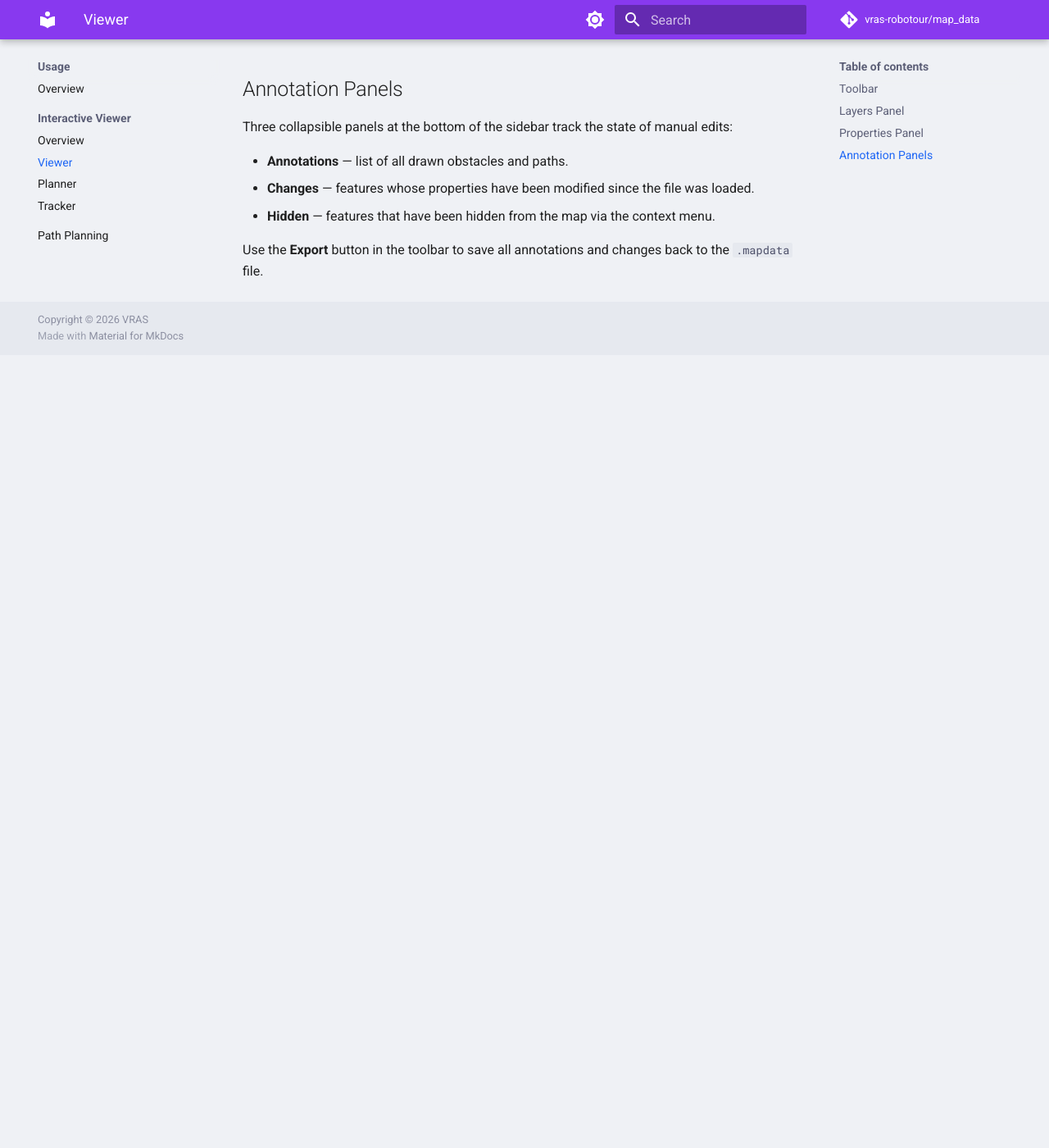
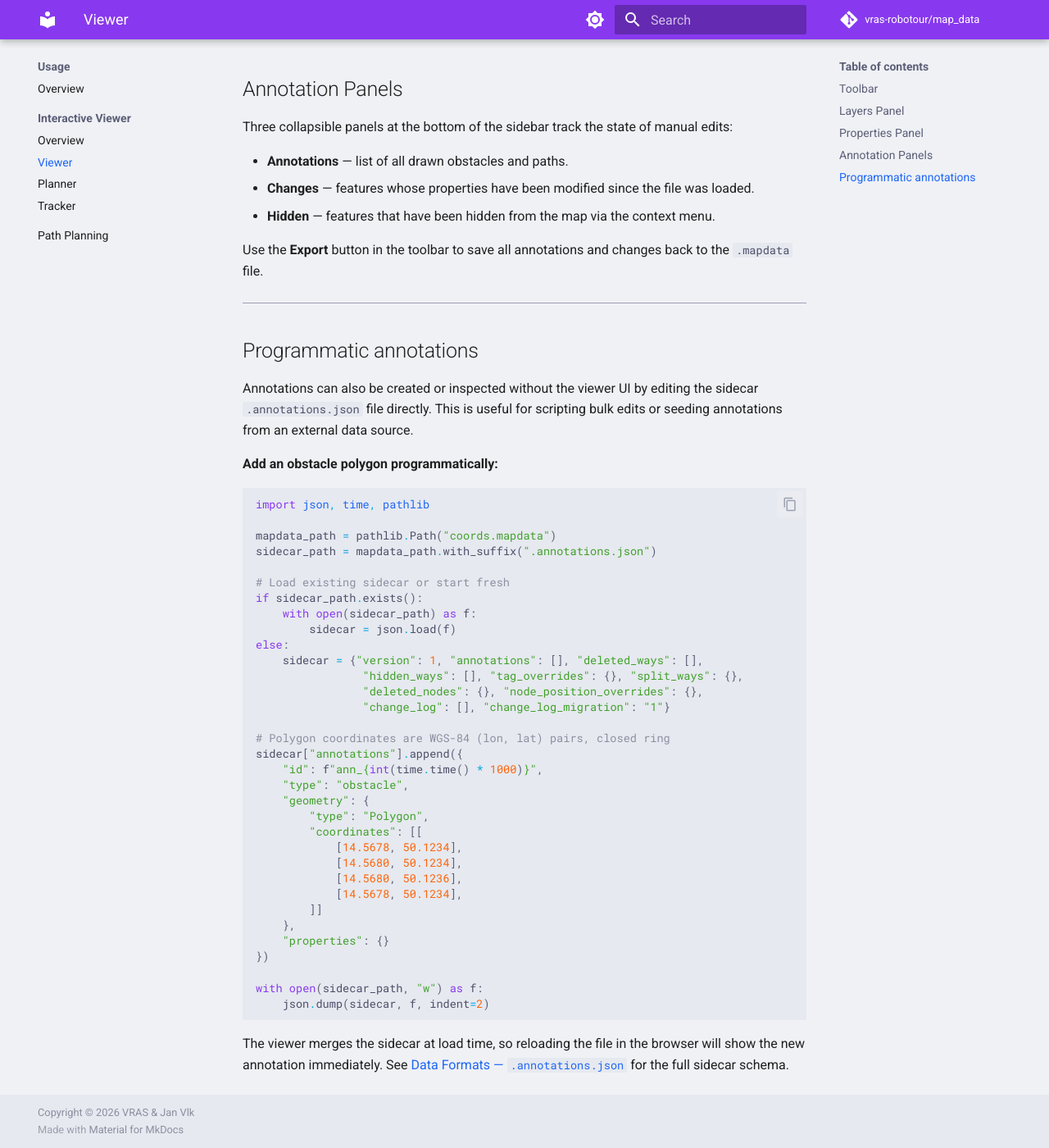
Before and after one commit to vras-robotour/map_data, an MkDocs documentation site: the page built from docs/viewer_view.md, in a window 1280 px wide and 1400 px high, scrolled down 1509 px. Shown: the whole window at 82% size. Built offline with MkDocs 1.6.1 and Material for MkDocs 9.7.7, drawn with Linux system fonts in a browser that asks for light colours; comment, search, counter and statistics services are not loaded; before the commit the page ends 1942 px from its top, so only the background shows below that.

Commit message:
add astar_search to API reference, programmatic annotation example, update nav

````diff
--- a/docs/viewer_view.md
+++ b/docs/viewer_view.md
@@ -49,3 +49,53 @@ Three collapsible panels at the bottom of the sidebar track the state of manual
 - **Hidden** — features that have been hidden from the map via the context menu.
 
 Use the **Export** button in the toolbar to save all annotations and changes back to the `.mapdata` file.
+
+---
+
+## Programmatic annotations
+
+Annotations can also be created or inspected without the viewer UI by editing the sidecar
+`.annotations.json` file directly. This is useful for scripting bulk edits or seeding
+annotations from an external data source.
+
+**Add an obstacle polygon programmatically:**
+
+```python
+import json, time, pathlib
+
+mapdata_path = pathlib.Path("coords.mapdata")
+sidecar_path = mapdata_path.with_suffix(".annotations.json")
+
+# Load existing sidecar or start fresh
+if sidecar_path.exists():
+    with open(sidecar_path) as f:
+        sidecar = json.load(f)
+else:
+    sidecar = {"version": 1, "annotations": [], "deleted_ways": [],
+                "hidden_ways": [], "tag_overrides": {}, "split_ways": {},
+                "deleted_nodes": {}, "node_position_overrides": {},
+                "change_log": [], "change_log_migration": "1"}
+
+# Polygon coordinates are WGS-84 (lon, lat) pairs, closed ring
+sidecar["annotations"].append({
+    "id": f"ann_{int(time.time() * 1000)}",
+    "type": "obstacle",
+    "geometry": {
+        "type": "Polygon",
+        "coordinates": [[
+            [14.5678, 50.1234],
+            [14.5680, 50.1234],
+            [14.5680, 50.1236],
+            [14.5678, 50.1234],
+        ]]
+    },
+    "properties": {}
+})
+
+with open(sidecar_path, "w") as f:
+    json.dump(sidecar, f, indent=2)
+```
+
+The viewer merges the sidecar at load time, so reloading the file in the browser will show the
+new annotation immediately. See [Data Formats — `.annotations.json`](dev/data_formats.md#annotationsjson-sidecar-format)
+for the full sidecar schema.
--- a/mkdocs.yml
+++ b/mkdocs.yml
@@ -4,7 +4,7 @@ site_author: Jan Vlk
 repo_url: https://github.com/vras-robotour/map_data
 repo_name: vras-robotour/map_data
 edit_uri: edit/master/docs/
-copyright: Copyright &copy; 2026 <a href="https://cyber.felk.cvut.cz/research/groups-teams/vras/">VRAS</a>
+copyright: Copyright &copy; 2026 <a href="https://cyber.felk.cvut.cz/research/groups-teams/vras/">VRAS</a> & <a href="https://vlk-jan.github.io">Jan Vlk</a>
 
 extra_css:
   - stylesheets/catppuccin.css
@@ -77,8 +77,12 @@ nav:
       - Way: api/way.md
       - Pathsolvers: api/pathsolver.md
       - Viewer REST API: api/viewer_routes.md
+  - Troubleshooting: troubleshooting.md
   - Developer Guide:
       - Architecture: dev/architecture.md
       - Tag Configuration: dev/tag_configuration.md
       - Planner Configuration: dev/planner_config.md
       - Data Formats: dev/data_formats.md
+      - Contributing: dev/contributing.md
+      - Known Issues & Backlog: dev/todo.md
+      - Changelog: dev/changelog.md
````
Also changed, not shown: docs/api/pathsolver.md (+11 -0 lines).
